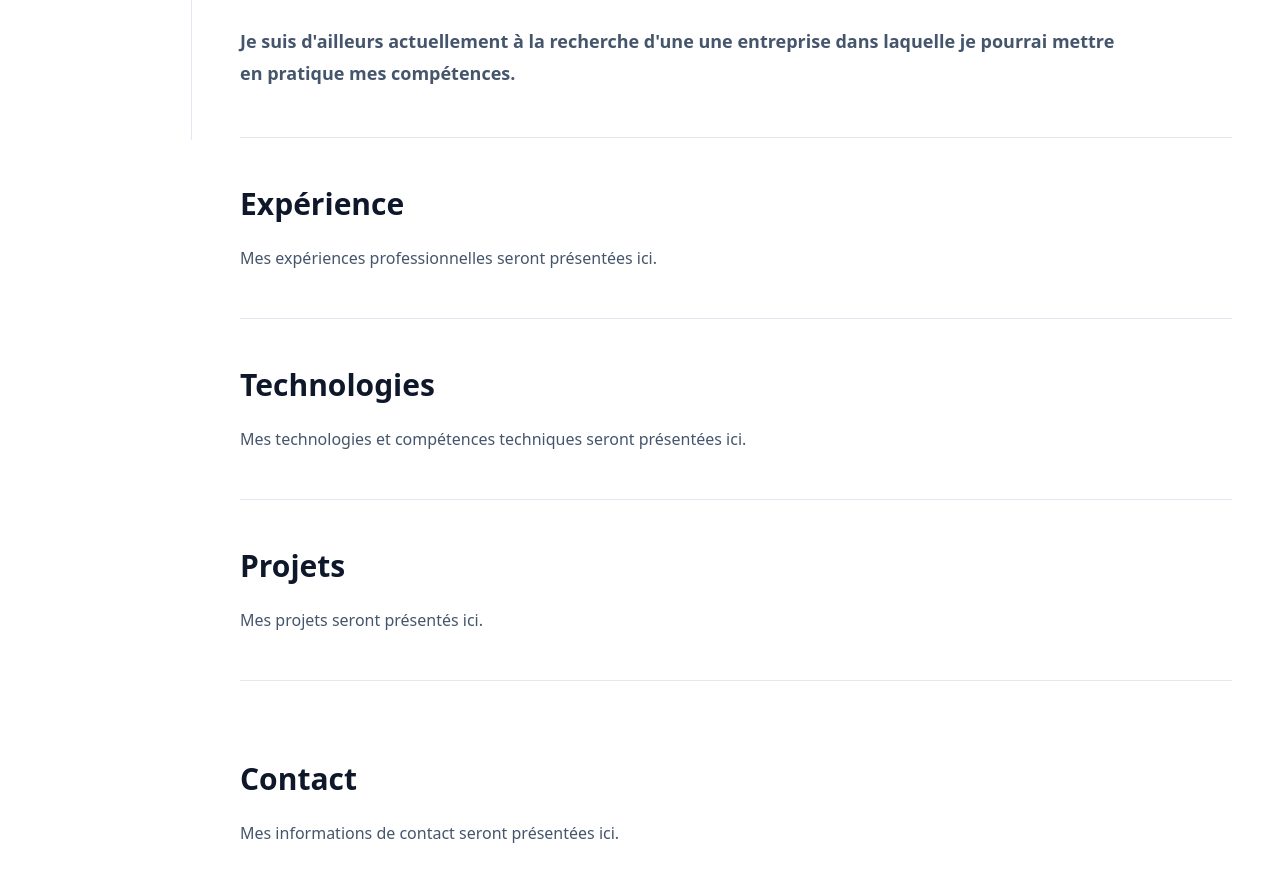
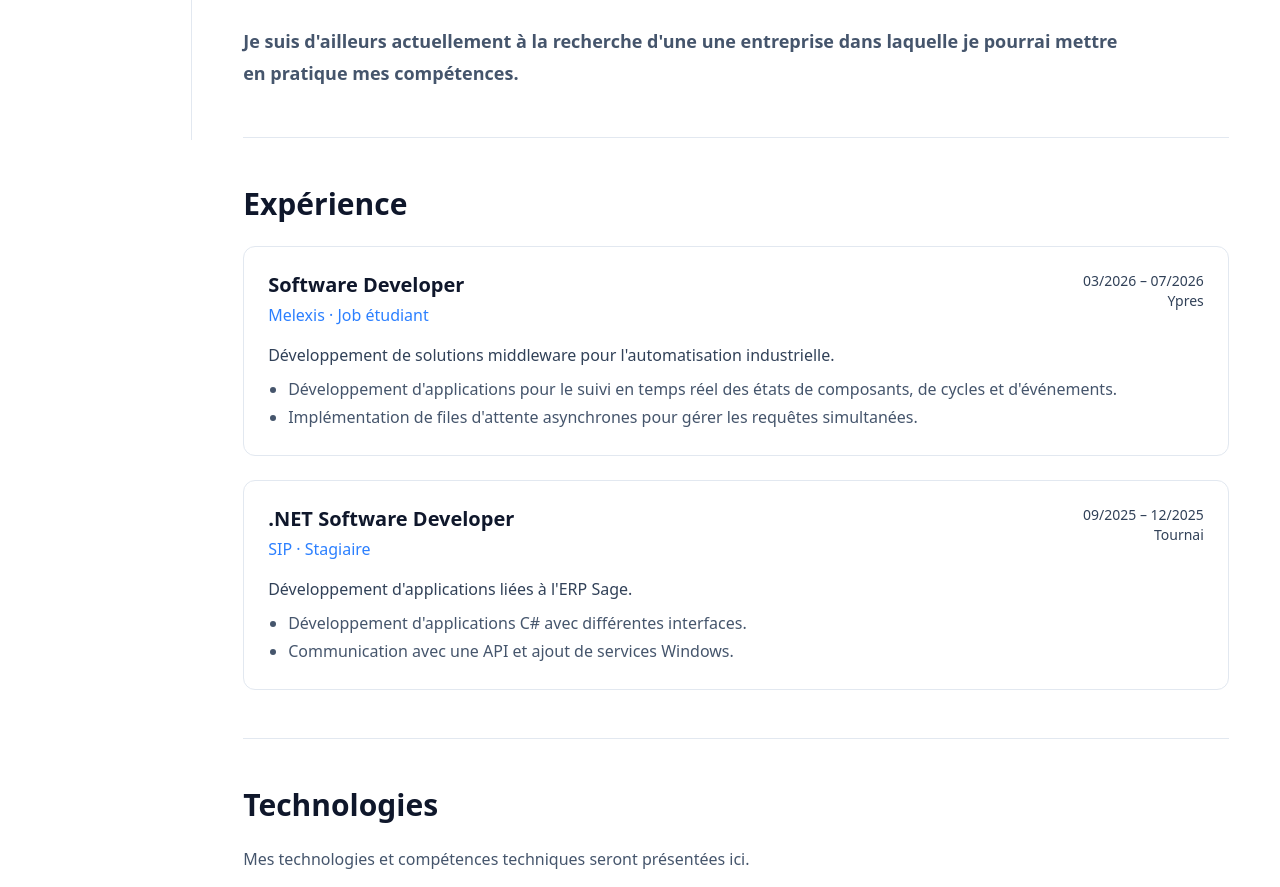
Before and after one commit to NicolasHugue/portfolio, a Next.js app: page / in a window 1280 px wide. Shown: the part 660-1547 px from the top of the page. Built offline with nearby package versions, Linux system fonts and the light colour scheme.

Commit message:
feat: build experience section

```diff
--- a/app/components/sections/About.tsx
+++ b/app/components/sections/About.tsx
@@ -4,15 +4,15 @@ export default function About() {
       <h2 className="text-3xl font-bold">À propos</h2>
 
       <p className="mt-6 max-w-4xl text-lg leading-8 text-slate-600">
-        Je suis un jeune développeur récemment diplomé d'un Bachelier en
-        développement d'applications. J'aime apprendre, relever de noueaux défis
-        et travailler sur des projets qui ont un impact concret. Curieux,
-        autonome et motivé, j’apprécie particulièrement la résolution de
-        problèmes ainsi que l’optimisation de solutions.
+        Je suis un jeune développeur récemment diplomé d&apos;un Bachelier en
+        développement d&apos;applications. J&apos;aime apprendre, relever de
+        noueaux défis et travailler sur des projets qui ont un impact concret.
+        Curieux, autonome et motivé, j’apprécie particulièrement la résolution
+        de problèmes ainsi que l’optimisation de solutions.
       </p>
       <p className="mt-6 max-w-4xl font-semibold text-lg leading-8 text-slate-600">
-        Je suis d'ailleurs actuellement à la recherche d'une une entreprise dans
-        laquelle je pourrai mettre en pratique mes compétences.
+        Je suis d&apos;ailleurs actuellement à la recherche d&apos;une une
+        entreprise dans laquelle je pourrai mettre en pratique mes compétences.
       </p>
     </section>
   );
--- a/app/components/sections/Experience.tsx
+++ b/app/components/sections/Experience.tsx
@@ -1,11 +1,80 @@
 export default function Experience() {
   return (
-    <section id="experience" className="border-b  border-slate-200 py-12">
-      <h2 className="text-3xl font-bold">Expérience</h2>
+    <section
+      id="experience"
+      className="border-b border-slate-200 py-12"
+    >
+      <div >
+        <h2 className="text-3xl font-bold">Expérience</h2>
 
-      <p className="mt-6 text-slate-600">
-        Mes expériences professionnelles seront présentées ici.
-      </p>
+        <div className="mt-6 space-y-6">
+          <article className="rounded-xl border border-slate-200 p-6">
+            <div className="flex items-start justify-between gap-4">
+              <div>
+                <h3 className="text-xl font-semibold text-slate-900">
+                  Software Developer
+                </h3>
+
+                <p className="mt-1 font-medium text-blue-500">
+                  Melexis · Job étudiant
+                </p>
+              </div>
+
+              <div className="text-right text-sm text-slate-700">
+                <p>03/2026 – 07/2026</p>
+                <p>Ypres</p>
+              </div>
+            </div>
+
+            <p className="mt-4 font-medium text-slate-700">
+              Développement de solutions middleware pour l&apos;automatisation
+              industrielle.
+            </p>
+
+            <ul className="mt-2 list-disc pl-5 leading-7 text-slate-600">
+              <li>
+                Développement d&apos;applications pour le suivi en temps réel
+                des états de composants, de cycles et d&apos;événements.
+              </li>
+              <li>
+                Implémentation de files d&apos;attente asynchrones pour gérer
+                les requêtes simultanées.
+              </li>
+            </ul>
+          </article>
+
+          <article className="rounded-xl border border-slate-200 p-6">
+            <div className="flex items-start justify-between gap-4">
+              <div>
+                <h3 className="text-xl font-semibold text-slate-900">
+                  .NET Software Developer
+                </h3>
+
+                <p className="mt-1 font-medium text-blue-500">
+                  SIP · Stagiaire
+                </p>
+              </div>
+
+              <div className="text-right text-sm text-slate-700">
+                <p>09/2025 – 12/2025</p>
+                <p>Tournai</p>
+              </div>
+            </div>
+
+            <p className="mt-4 font-medium text-slate-700">
+              Développement d&apos;applications liées à l&apos;ERP Sage.
+            </p>
+
+            <ul className="mt-2 list-disc pl-5 leading-7 text-slate-600">
+              <li>
+                Développement d&apos;applications C# avec différentes
+                interfaces.
+              </li>
+              <li>Communication avec une API et ajout de services Windows.</li>
+            </ul>
+          </article>
+        </div>
+      </div>
     </section>
   );
 }
--- a/app/page.tsx
+++ b/app/page.tsx
@@ -10,8 +10,7 @@ export default function Home() {
   return (
     <div className="min-h-screen bg-white text-slate-900">
       <Sidebar />
-      {/* <main className="ml-48 mx-auto w-full max-w-5xl px-4 sm:px-8 lg:px-12"> */}
-      <main className="ml-48 mx-auto  px-[clamp(1rem,4vw,3rem)]">
+      <main className="ml-48 mx-auto  px-[clamp(1rem,4vw,6rem)]">
         <Hero />
         <About />
         <Experience />
```
